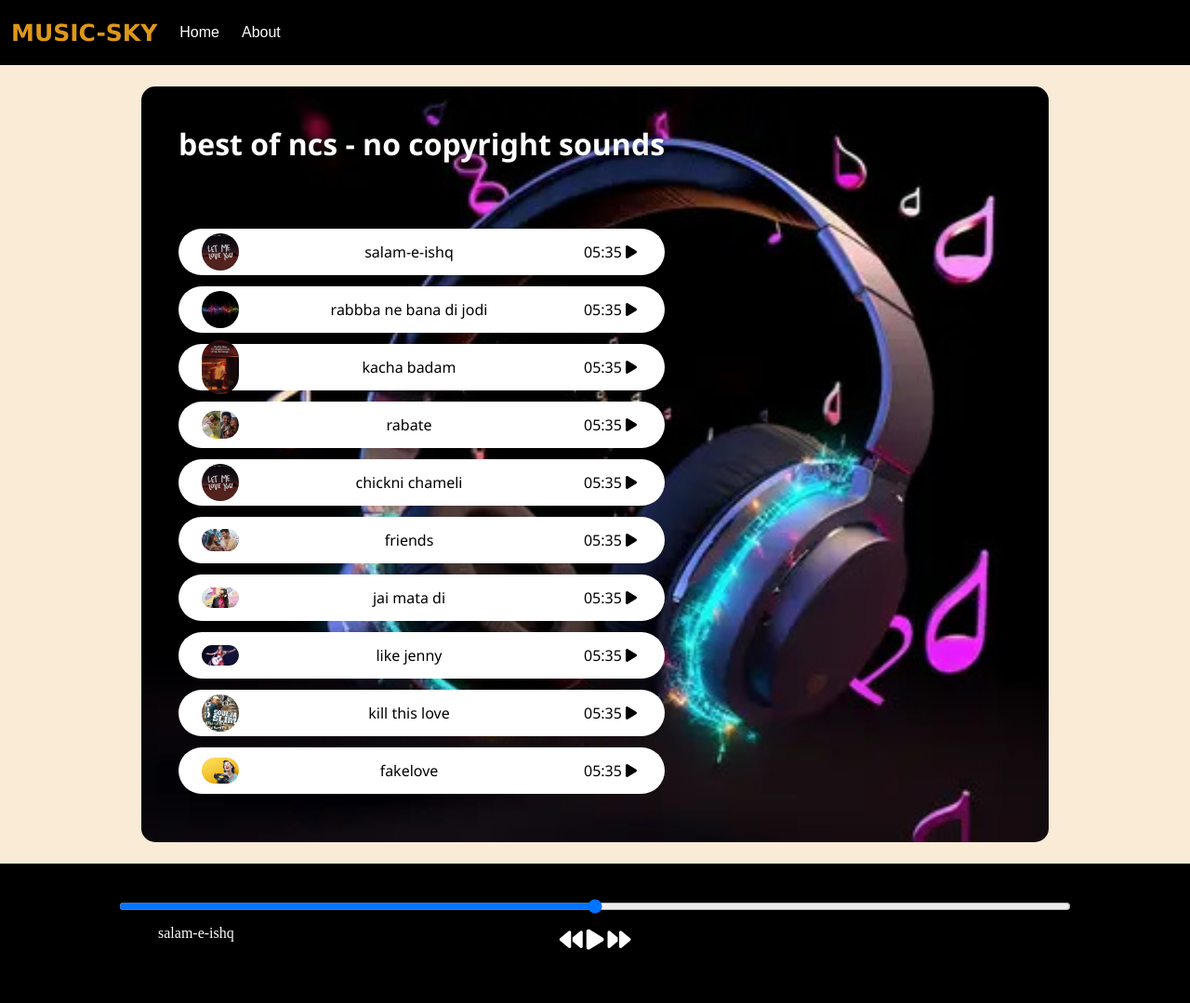
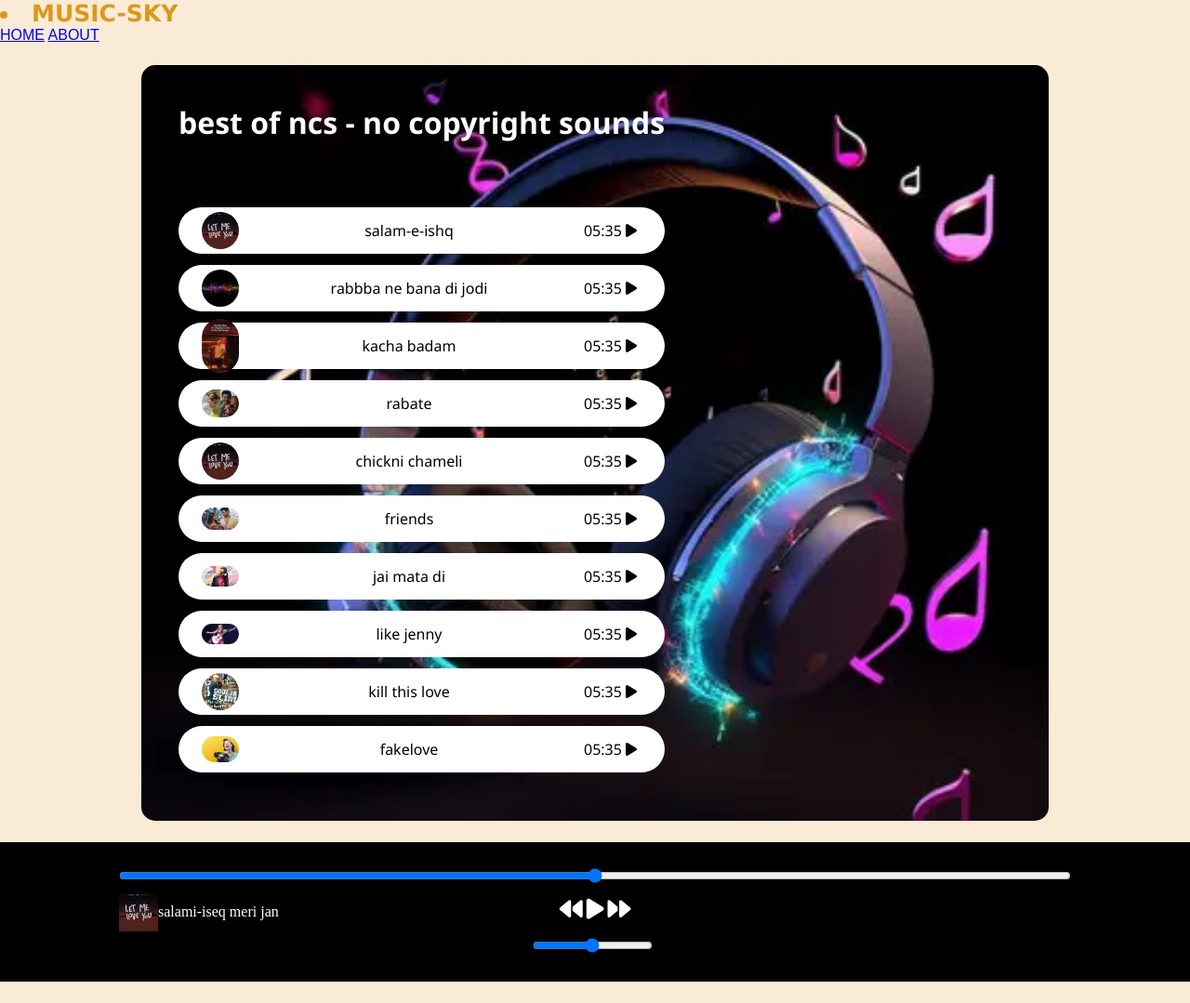
Before and after one commit to Akash-2004-tech/music-Application, a plain HTML site: page music/index.html in a window 1280 px wide. Shown: the whole page at 93% size. After the commit the page ends 1056 px from the top, so only its background shows below. Drawn offline with nearby package versions, Linux system fonts and the light colour scheme.

Commit message:
Update index.html

```diff
--- a/music/index.html
+++ b/music/index.html
@@ -10,12 +10,12 @@
 </head>
 <body>
     <nav>
-        <ul>
+
             <li class="brand">MUSIC-SKY</li>
-            <li>Home</li>
-            <li>About</li>
 
-        </ul>
+            <a href="#">HOME</a>
+            <a href="./about.html" >ABOUT</a>
+
     </nav>
     <div class="container">
 
@@ -85,9 +85,16 @@
             <i class="fa-solid fa-forward ic" id="next"></i>
         </div><br>
         <div class="songinfo">
-            <img src="./img2.jpg" width="42px" alt=""> <span class="mastersongname"></span>salam-e-ishq
+            <img src="./covers/img2.jpg" width="42px" alt="" id="currentcover"> <span class="mastersongname">salami-iseq meri jan</span>
+
 
         </div>
+        <div class="volume-control">
+            <i class="fa-solid fa-volume-low"></i>
+            <input type="range" id="volumeSlider" min="0" max="100" value="50">
+            <i class="fa-solid fa-volume-high"></i>
+          </div>
+
     </div>
     <script src="./script.js"></script>
 
```
